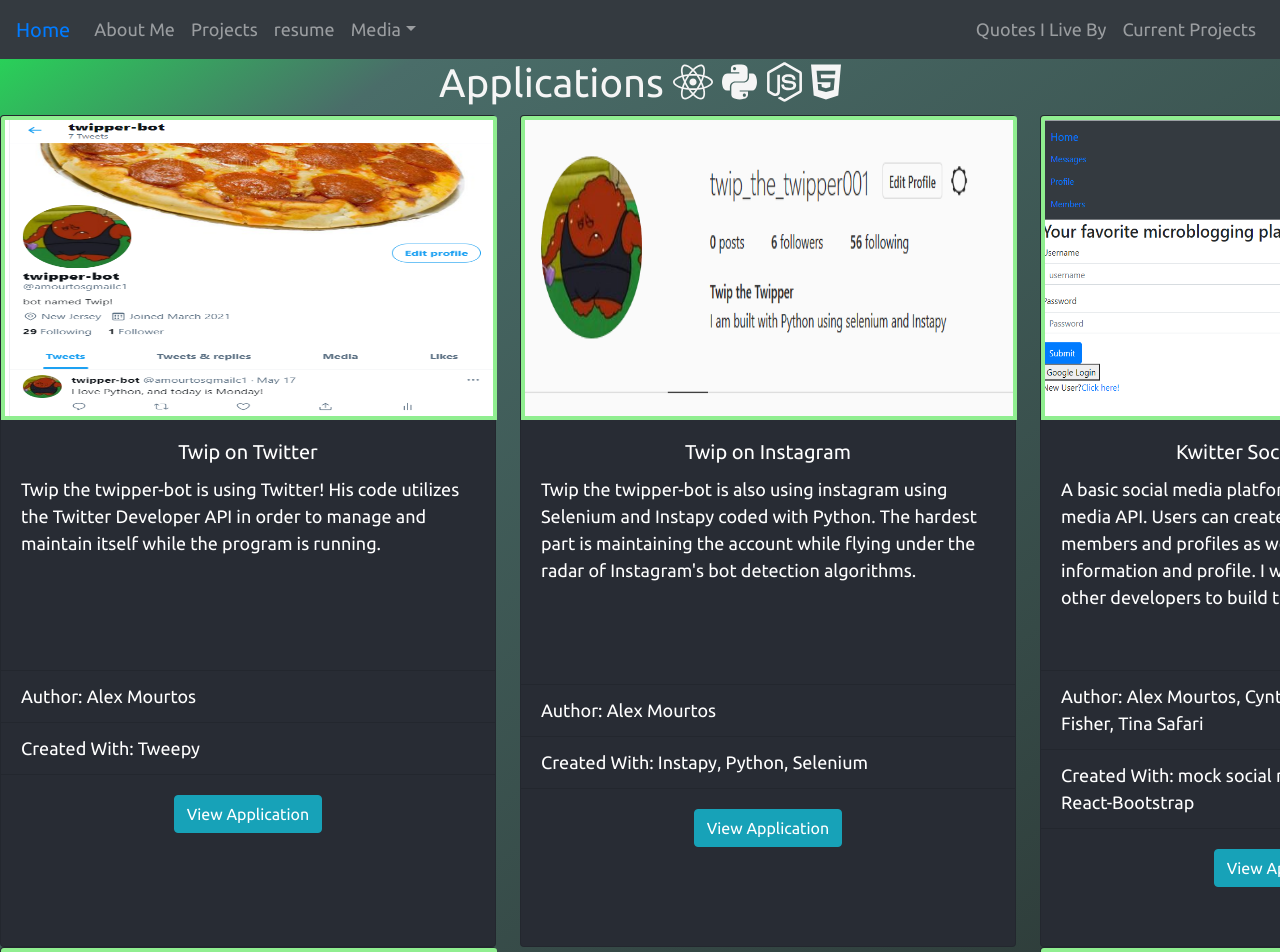
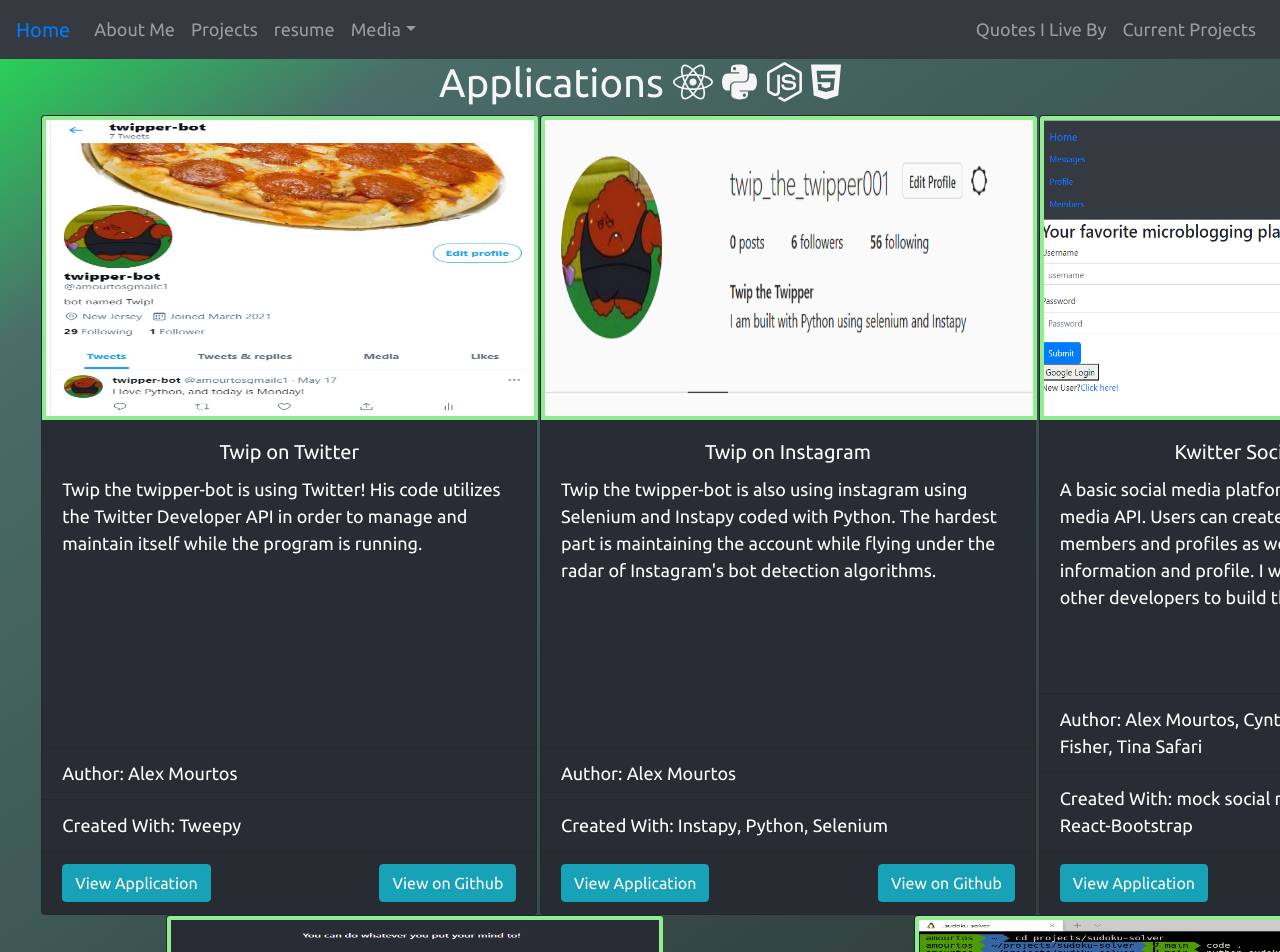
Before and after one commit to amourtos/portfolio-site, a React (Create React App) app: page /projects in a window 1280 px wide. Shown: the top 952 px of the page. Built offline with nearby package versions, Linux system fonts and the light colour scheme.

Commit message:
committing hope it works

```diff
--- a/package.json
+++ b/package.json
@@ -12,6 +12,7 @@
     "@testing-library/react": "^11.2.7",
     "@testing-library/user-event": "^12.8.3",
     "bootstrap": "^4.6.0",
+    "framer-motion": "^4.1.17",
     "react": "^17.0.2",
     "react-bootstrap": "^1.6.0",
     "react-dom": "^17.0.2",
--- a/src/components/AboutMe/AboutMe.js
+++ b/src/components/AboutMe/AboutMe.js
@@ -10,15 +10,14 @@
         <h5>
           Hello and welcome to my portfolio web application, My name is Alex Mourtos, and I am a software engineer. I have been a
           student at Kenzie Academy for the past year. I have built web applications, back-end databases, and other applications
-          utilizing the many skills I have acquired at my time with Kenzie Academy. My programming proficiencies include HTML/CSS,
-          Javascript/NodeJS, React, Python, and Django, and I continue to work towards growing my language proficiencies every day. I
-          am actively seeking employment as a back-end developer or a full stack developer position with a company that is willing to
-          take on junior developers that are continuosly willing to learn and advance their career.
+          utilizing the many skills I have acquired from Kenzie Academy. My programming proficiencies include HTML/CSS,
+          Javascript/NodeJS, React, and Python, and I continue to work towards growing my language proficiencies every day. I am a
+          highly motiviated individual actively seeking employment as a back-end developer or a full stack developer.
         </h5>
         <h5>
           Throughout this web application, you will find some of the projects that I had the pleasure of working on as well as more
           details about them and an opportunity to try them out for yourself. I hope you find what you're looking for, and thank you
-          for taking the time to look at my creations.
+          for taking the time to look at my portfolio.
         </h5>
         <br />
         <br />
--- a/src/components/Intro/Intro.js
+++ b/src/components/Intro/Intro.js
@@ -1,15 +1,23 @@
 import React from "react";
 import "./Intro.css";
+import { motion } from "framer-motion";
+import Picture from "./christmas2019.jpg";
+const Intro = ({ isvisible }) => {
+  const variants = {
+    visible: { opacity: 1 },
+    hidden: { opacity: 0 },
+  };
 
-const Intro = () => {
   return (
-    <div className="introContainer">
-      <h1>This is my intro</h1>
-      <h2>professional photo here</h2>
-      <h2>title: Software Engineer</h2>
-      <h2>location: New Jersey</h2>
-      <h2>tech school Alumni from Kenzie Academy</h2>
-    </div>
+    <motion.div initial="hidden" animate="visible" variants={variants} className="introContainer">
+      <h1>
+        <b>Alex Mourtos</b>
+      </h1>
+      <img src={Picture} />
+      <h2>Software Engineer</h2>
+      <h2>New Jersey, USA</h2>
+      <h2>Kenzie Academy Graduate</h2>
+    </motion.div>
   );
 };
 
--- a/src/components/Navigation.js
+++ b/src/components/Navigation.js
@@ -37,7 +37,7 @@
             </NavDropdown>
           </Nav>
           <Nav>
-            <Nav.Link href="#deets">Quotes I Live By</Nav.Link>
+            <Nav.Link href="/quotes">Quotes I Live By</Nav.Link>
 
             <Nav.Link eventKey={2} href="/currentprojects">
               Current Projects
--- a/src/components/projects/ProjectCard.js
+++ b/src/components/projects/ProjectCard.js
@@ -2,11 +2,11 @@
 import { Card, ListGroup, ListGroupItem, Button } from "react-bootstrap";
 import "../../projectObjects/projectObjects";
 import "./projectcss.css";
-
+import { motion } from "framer-motion";
 const ProjectCard = (props) => {
   return (
-    <div>
-      <Card className="card" style={{ width: "31rem", height: "52rem", backgroundColor: "#282c34" }}>
+    <motion.div>
+      <Card className="card" style={{ width: "31rem", height: "50rem", backgroundColor: "#282c34" }}>
         <Card.Img variant="top" src={props.image} style={{ border: "4px solid lightgreen", width: "31rem", height: "19rem" }} />
         <Card.Body>
           <Card.Title className="cardText">{props.title}</Card.Title>
@@ -16,15 +16,20 @@
           <ListGroupItem style={{ backgroundColor: "#282c34" }}>Author: {props.author}</ListGroupItem>
           <ListGroupItem style={{ backgroundColor: "#282c34" }}>Created With: {props.tools}</ListGroupItem>
         </ListGroup>
-        <Card.Body>
+        <Card.Footer className="cardBottom">
           <Card.Link className="cardText" href={props.link}>
             <Button className="theButton" variant="info">
               View Application
             </Button>
           </Card.Link>
-        </Card.Body>
+          <Card.Link className="cardText" href={props.link}>
+            <Button className="theButton" variant="info">
+              View on Github
+            </Button>
+          </Card.Link>
+        </Card.Footer>
       </Card>
-    </div>
+    </motion.div>
   );
 };
 
--- a/src/components/projects/Projects.js
+++ b/src/components/projects/Projects.js
@@ -4,9 +4,36 @@
 import "./projectcss.css";
 import { FontAwesomeIcon } from "@fortawesome/react-fontawesome";
 import { faHtml5, faNodeJs, faPython, faReact } from "@fortawesome/free-brands-svg-icons";
+import { motion } from "framer-motion";
 
 const Projects = (props) => {
   const [project, setProject] = useState([]);
+
+  const variants = {
+    visible: { opacity: 1 },
+    hidden: { opacity: 0 },
+  };
+
+  const list = {
+    visible: {
+      opacity: 1,
+      transition: {
+        when: "beforeChildren",
+        staggerChildren: 0.3,
+      },
+    },
+    hidden: {
+      opacity: 0,
+      transition: {
+        when: "afterChildren",
+      },
+    },
+  };
+
+  const item = {
+    visible: { opacity: 1, x: 0 },
+    hidden: { opacity: 0, x: 0 },
+  };
 
   useEffect(() => {
     setProject(projectsArray);
@@ -14,7 +41,7 @@
 
   return (
     <div>
-      <header className="projectHeader">
+      <motion.header initial="hidden" animate="visible" variants={variants} className="projectHeader">
         <h1>
           Applications
           {"    "}
@@ -26,8 +53,9 @@
           {"    "}
           <FontAwesomeIcon icon={faHtml5} />
         </h1>
-      </header>
-      <div className="cardList">
+      </motion.header>
+      <motion.ul layout initial="hidden" animate="visible" variants={list} transition={{ duration: 0.5 }} className="cardList">
+        <motion.li variants={item} className="innerCardList">
           {project.map((index) => (
             <ProjectCard
               title={index.title}
@@ -39,7 +67,8 @@
               link={index.link}
             />
           ))}
-      </div>
+        </motion.li>
+      </motion.ul>
     </div>
   );
 };
--- a/src/components/projects/projectcss.css
+++ b/src/components/projects/projectcss.css
@@ -25,6 +25,21 @@
   align-items: center;
 }
 
-.card > :hover {
-  transform: scale(1.05);
+.cardBottom {
+  display: flex;
+  justify-content: space-between;
+  flex-direction: row;
+  align-items: flex-end;
 }
+
+.cardBottom > :hover {
+  transform: scale(1.15);
+  transition-duration: 0.5s;
+}
+
+.innerCardList {
+  display: flex;
+  justify-content: space-around;
+  flex-direction: row;
+  flex-wrap: wrap;
+}
```
Also changed, not shown: src/components/Intro/christmas2019.jpg (added), 1 other file (tests, documents, lock files or other folders). Lines whose indentation alone changed are shown as unchanged.
